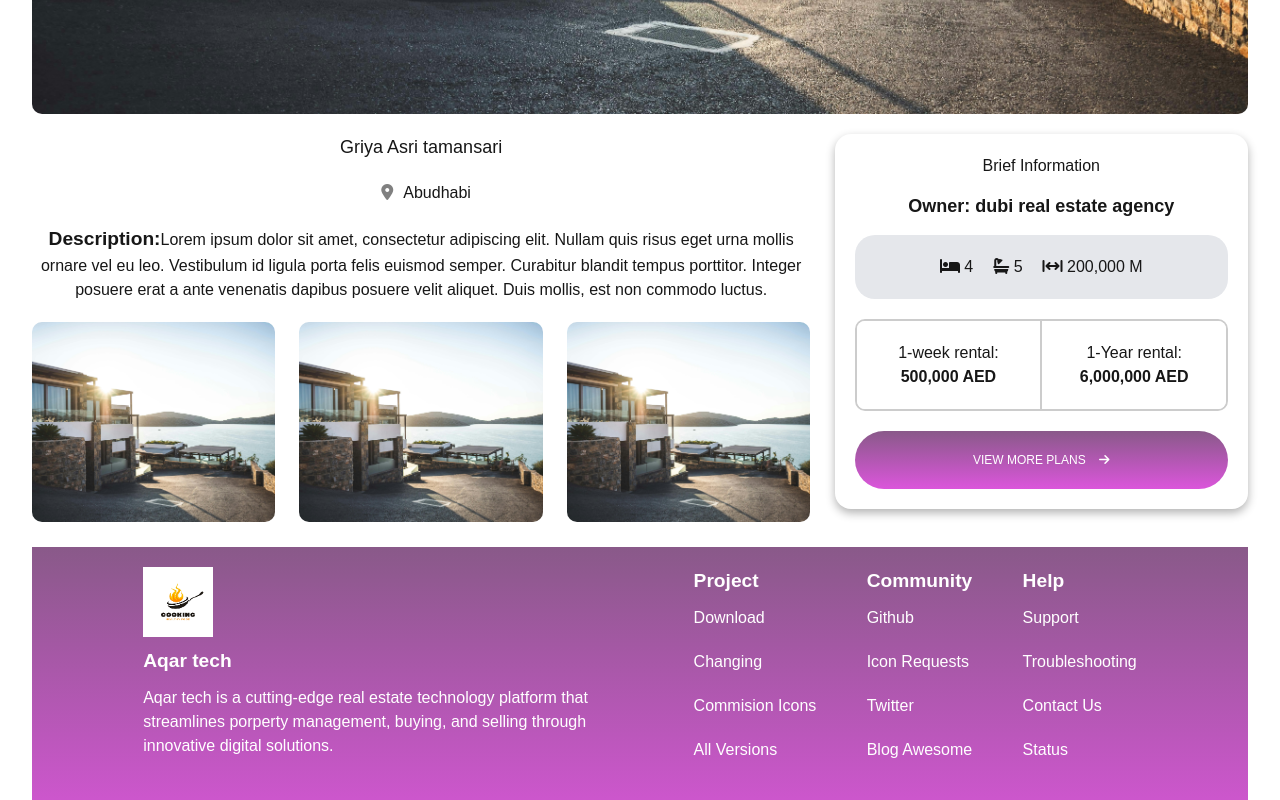
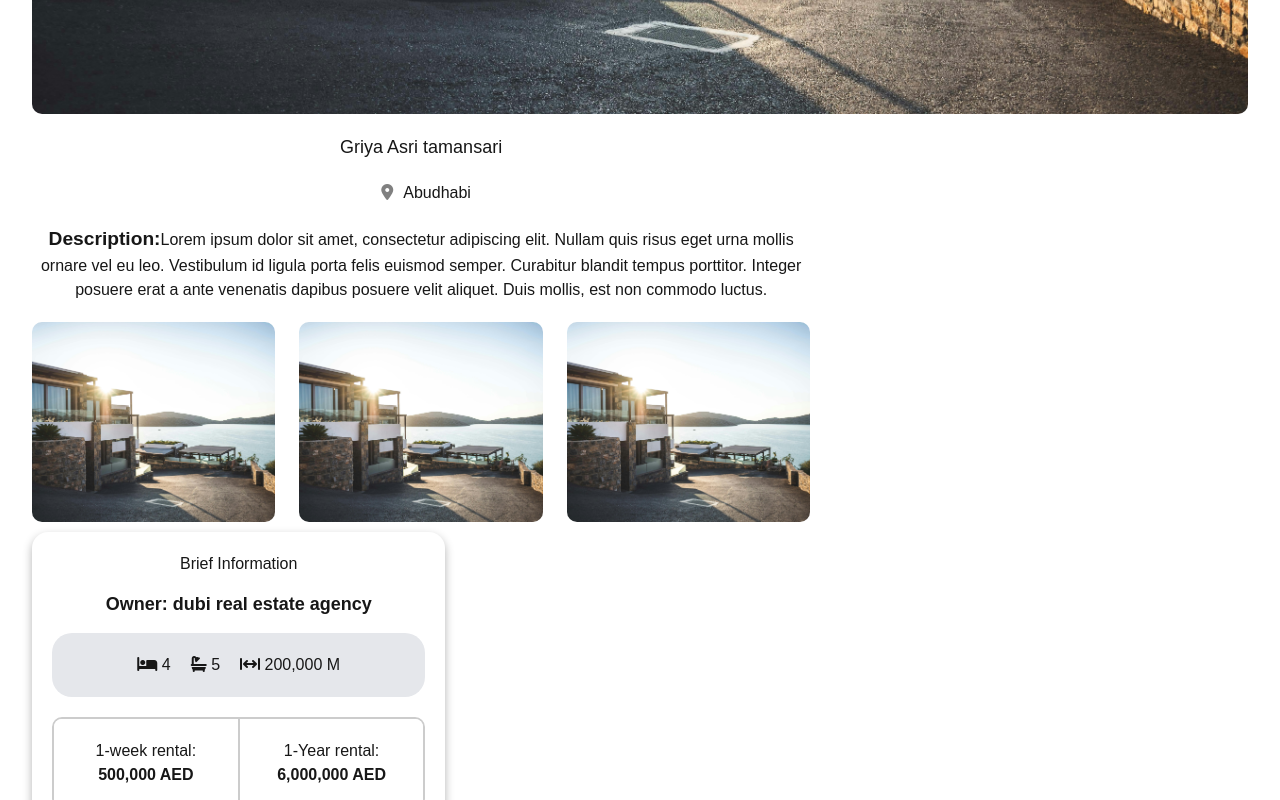
Before and after one commit to AH-2002/Aqaratak, a Next.js app: page /site/ApartmentDetails in a window 1280 px wide. Shown: the part 760-1560 px from the top of the page. Built offline with nearby package versions, Linux system fonts and the light colour scheme.

Commit message:
Update globals.css

```diff
--- a/app/globals.css
+++ b/app/globals.css
@@ -70,6 +70,9 @@ body {
     }
 }
 @media (max-width: 1645px) {
+      .apartmentDetails{
+        flex-direction: column;
+    }
 
     .apartmentDetails .gallery , .apartmentDetails .brief{
         width: 100% ;
```
